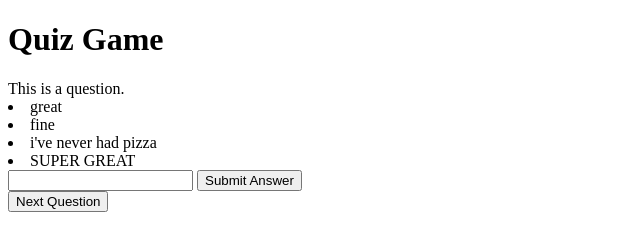
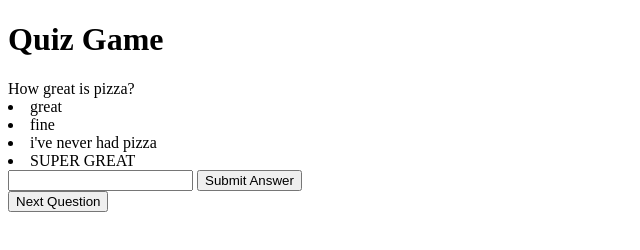
Before and after one commit to omahacodeschool/javascript-toy__quiz-part-1, a plain HTML site: page index.html in a window 1280 px wide. Both pictures are taken after a click on the button "Next Question". Shown: the full height of the page, 0-640 px from the left. Drawn offline with Linux system fonts and the light colour scheme.

Commit message:
fixed nesting problem as well

```diff
--- a/global.js
+++ b/global.js
@@ -8,10 +8,9 @@ window.onload = function(){
   var choices = document.querySelectorAll(".choices li");
   var next = document.getElementById("next");
   next.addEventListener("click", function() {
-    //document.getElementById("question").innerHTML = question1;
+    document.getElementById("question").innerHTML = question1;
     for (var i = choices.length - 1; i >= 0; i--) {
       choices[i].innerHTML = notanswers[i]
-      //can you loop through multiple arrays??
     }
   });
 };
--- a/index.html
+++ b/index.html
@@ -13,14 +13,14 @@
   <div id="quiz" >
     <div id="question">
       This is a question.
-      <!-- maybe choices are hidden once answer is submitted -->
+    </div>  <!--this ends question div -->  <!-- maybe choices are hidden once answer is submitted -->
     <div id="choices" class="choices">
       <li>Choice 1</li>
       <li>Choice 2</li>
       <li>Choice 3</li>
       <li>Choice 4</li>
     </div><!-- this ends choices div -->
-    </div>  <!--this ends question div -->
+
     <input type="text" id="answer">
     <button id="submitter">Submit Answer</button>
     <!-- these two things should be hidden until answer submitted -->
```
Lines whose indentation alone changed are shown as unchanged.
